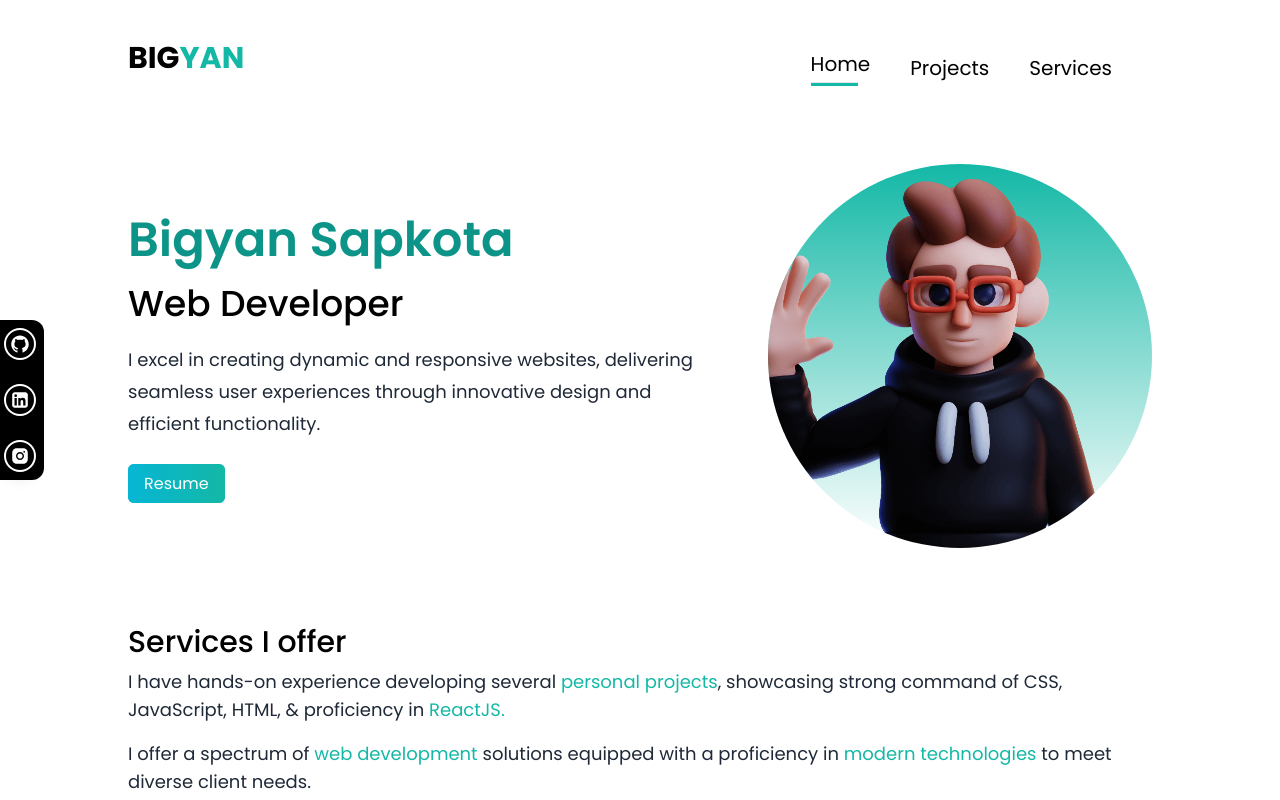
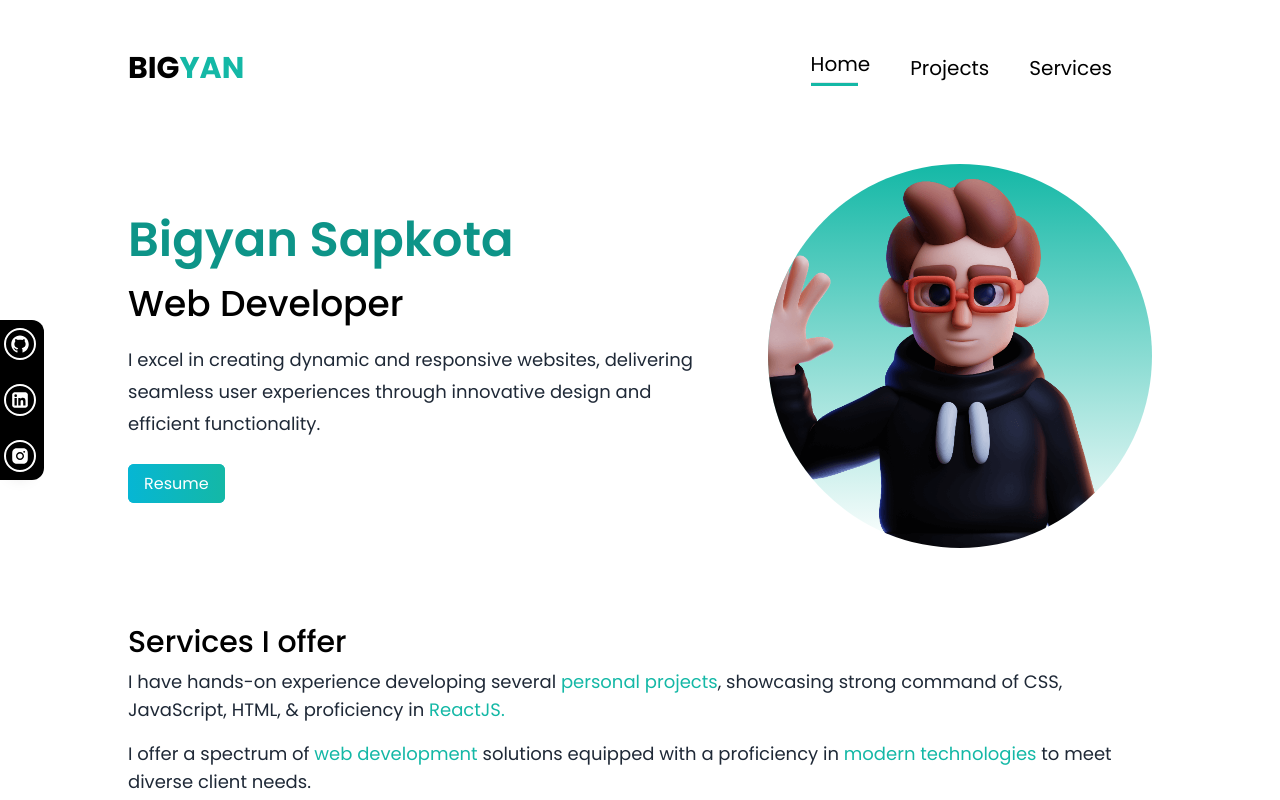
Before and after one commit to bigyan-sapkota/react-portfolio, a React (Vite) app: page / in a window 1280 px wide. Shown: the top 800 px of the page. Built offline with nearby package versions, Linux system fonts and the light colour scheme.

Commit message:
Completed enhancement

```diff
--- a/src/components/Navbar.jsx
+++ b/src/components/Navbar.jsx
@@ -7,7 +7,7 @@ const Navbar = () => {
   const [showMenu, setshowMenu] = useState(false);
   return (
     <section>
-      <nav className="pt-10 mb-12 flex justify-between">
+      <nav className="pt-10 mb-12 flex justify-between items-center">
         <h1 className="text-2xl font-bold md:text-3xl">
           BIG
           <span className="text-teal-500">YAN</span>
```
